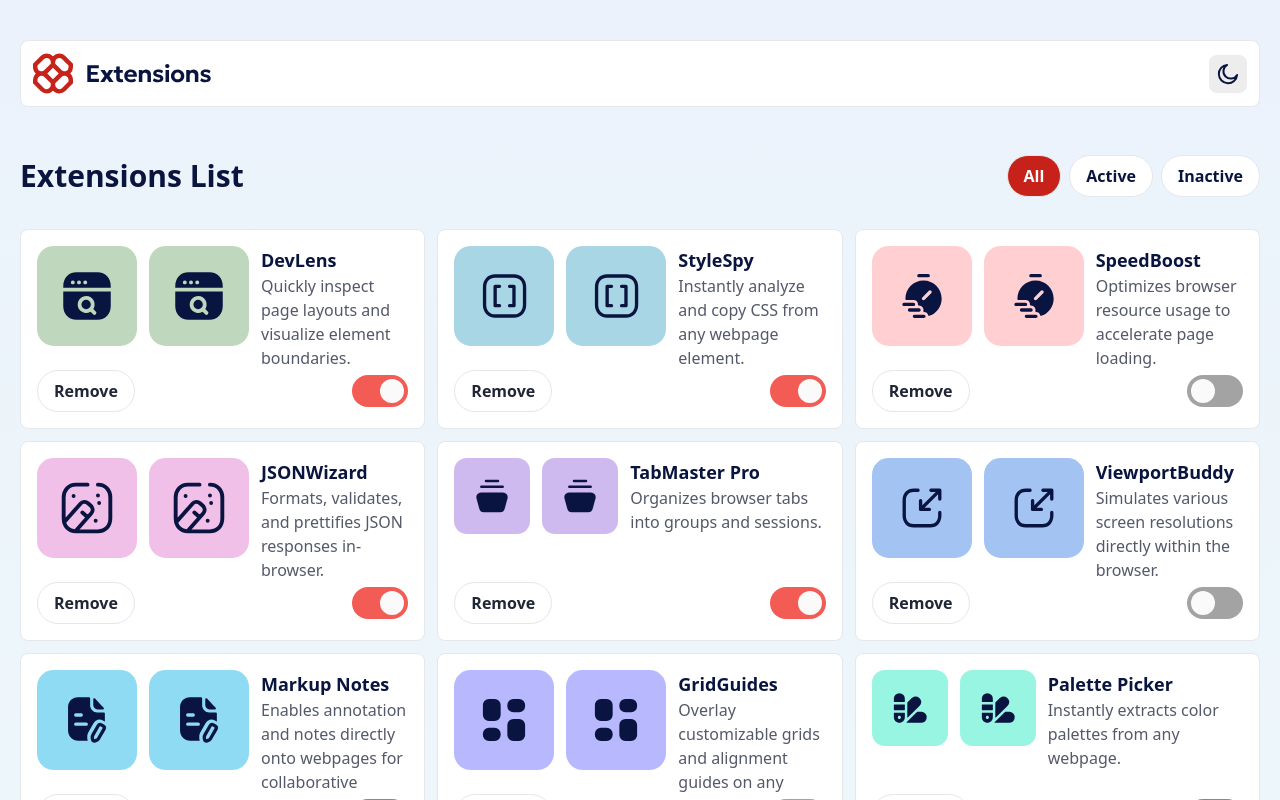
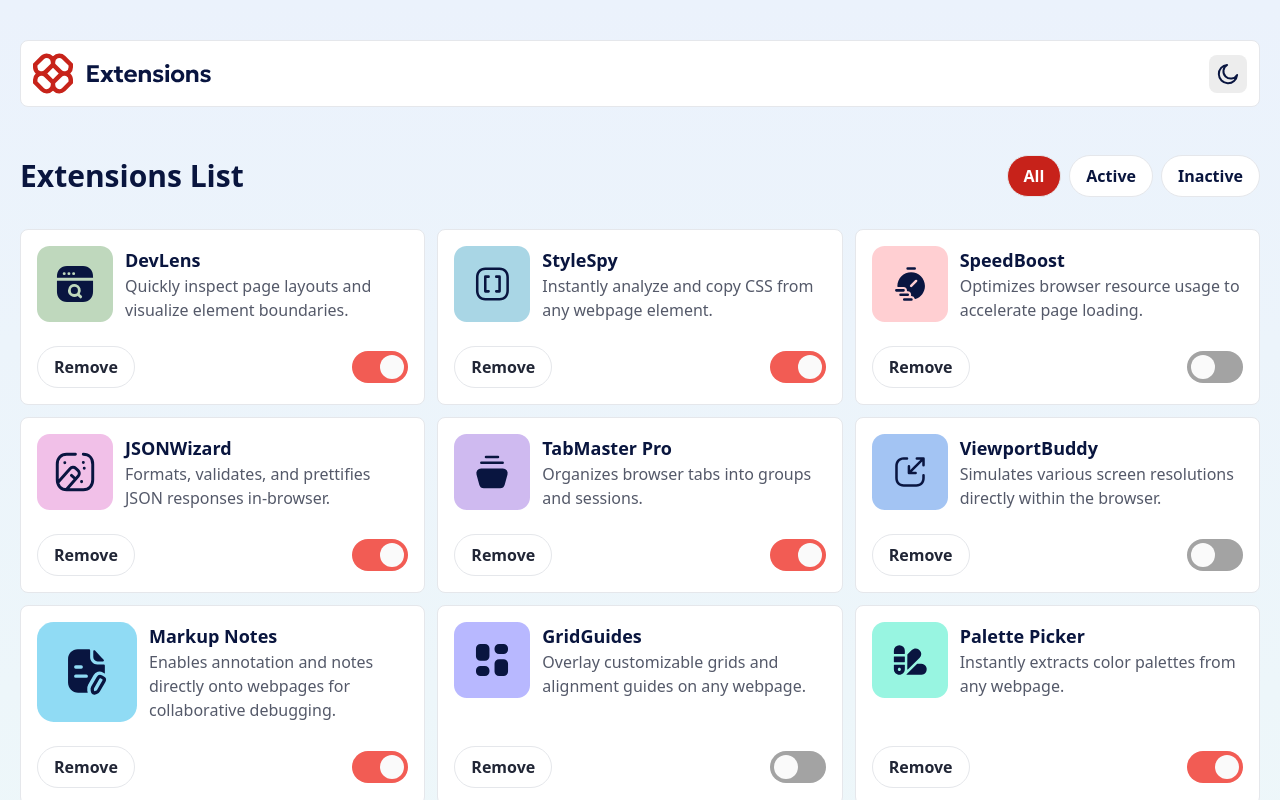
Before and after one commit to OybekMavlonov/frontendmentor-browser-extensions-manager-ui, a Vue app: page / in a window 1280 px wide. Shown: the top 800 px of the page. Built offline with nearby package versions, Linux system fonts and the light colour scheme.

Commit message:
Fix image paths for GitHub Pages

```diff
--- a/src/components/ExtensionItem.vue
+++ b/src/components/ExtensionItem.vue
@@ -9,18 +9,14 @@ const props = defineProps({
   }
 })
 
-// const imageUrl = computed(
-//     () => new URL(`${props.extension?.logo}`, import.meta.url)
-// );
-
-const imagePath = computed(() => {
-  return function (arg) {
-    const imageUrl = new URL(`../assets/images/${arg}.svg`, import.meta.url)
-        .href
-
-    return imageUrl
-  }
-})
+// const imagePath = computed(() => {
+//   return function (arg) {
+//     const imageUrl = new URL(`../assets/images/${arg}.svg`, import.meta.url)
+//         .href
+//
+//     return imageUrl
+//   }
+// })
 
 const imageUrl = computed(() => {
   return `${import.meta.env.BASE_URL}images/${props.extension.logo}.svg`;
@@ -42,7 +38,7 @@ const removeExtension = () => {
 <template>
   <div class="flex flex-col justify-between rounded-lg bg-white dark:bg-neutral-800 border p-4">
     <div class="flex gap-3">
-      <img :src="imagePath(extension.logo)" :alt="extension.name">
+<!--      <img :src="imagePath(extension.logo)" :alt="extension.name">-->
       <img :src="imageUrl" :alt="extension.name">
       <div>
         <h2 class="font-bold text-lg text-neutral-900 dark:text-neutral-100">{{ extension.name }}</h2>
```
Also changed, not shown: vite.config.ts (+0 -7 lines).
